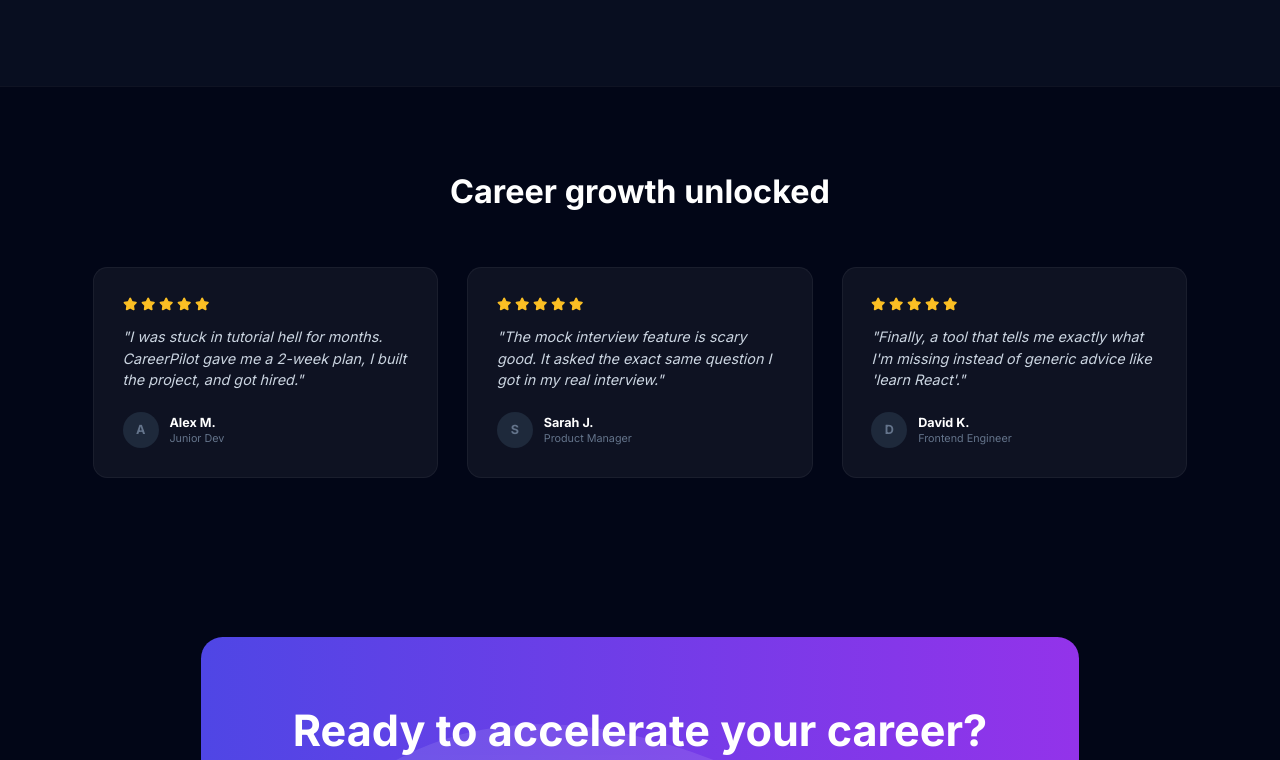
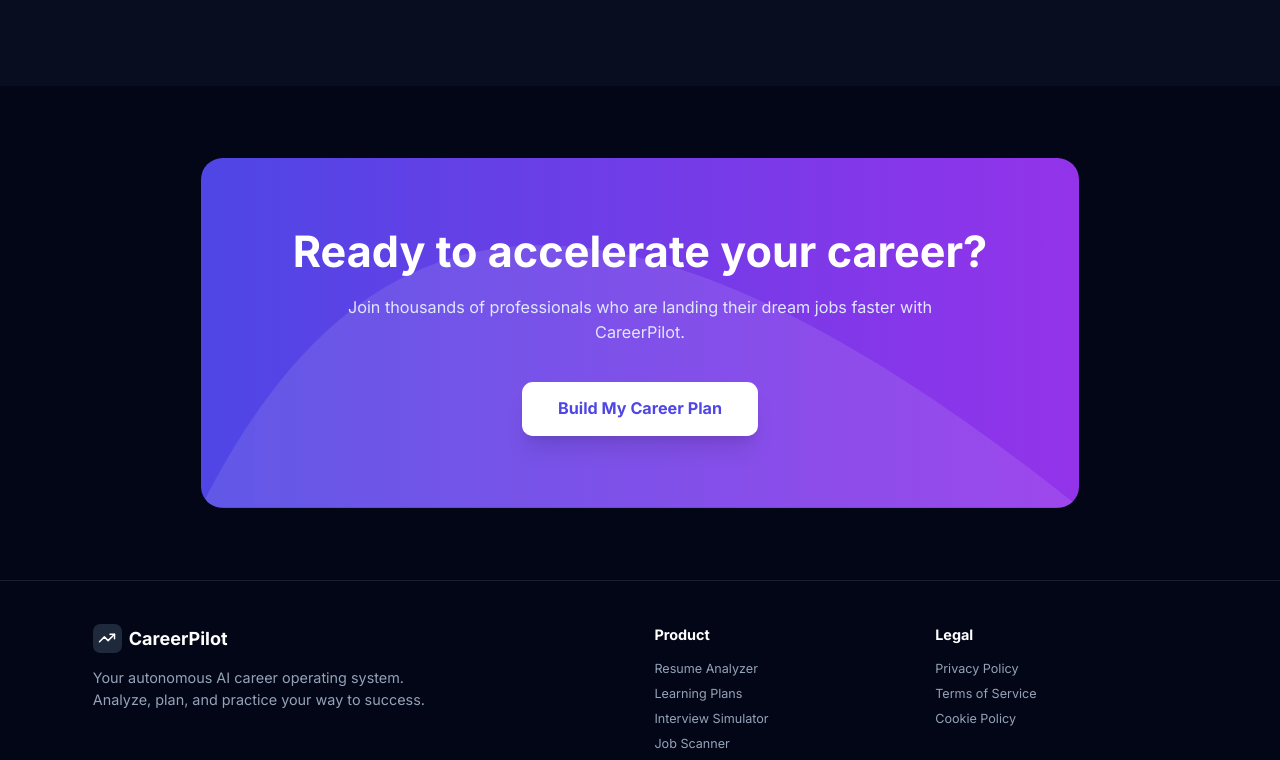
Before and after one commit to varmaleena/Careerpilotaitesting, a React (Vite) app: page / in a window 1280 px wide. Shown: the part 2040-2800 px from the top of the page. Built offline with nearby package versions, Linux system fonts and the light colour scheme.

Commit message:
testimonials removed

```diff
--- a/components/LandingPage.tsx
+++ b/components/LandingPage.tsx
@@ -265,47 +265,7 @@ const LandingPage: React.FC<LandingPageProps> = ({ onGetStarted, onLogin }) => {
             </div>
          </section>
 
-         {/* --- Testimonials --- */}
-         <section id="reviews" className="py-16 sm:py-24 border-t border-white/5">
-            <div className="max-w-7xl mx-auto px-4 sm:px-6 lg:px-8">
-               <h2 className="text-3xl sm:text-4xl font-bold text-center mb-10 sm:mb-16">Career growth unlocked</h2>
-               <div className="grid md:grid-cols-3 gap-6 sm:gap-8">
-                  {[
-                     {
-                        quote: "I was stuck in tutorial hell for months. CareerPilot gave me a 2-week plan, I built the project, and got hired.",
-                        role: "Junior Dev",
-                        name: "Alex M."
-                     },
-                     {
-                        quote: "The mock interview feature is scary good. It asked the exact same question I got in my real interview.",
-                        role: "Product Manager",
-                        name: "Sarah J."
-                     },
-                     {
-                        quote: "Finally, a tool that tells me exactly what I'm missing instead of generic advice like 'learn React'.",
-                        role: "Frontend Engineer",
-                        name: "David K."
-                     }
-                  ].map((t, i) => (
-                     <div key={i} className="bg-white/5 p-6 sm:p-8 rounded-2xl border border-white/5">
-                        <div className="flex space-x-1 text-amber-400 mb-4">
-                           {[1, 2, 3, 4, 5].map(s => <Star key={s} className="w-3 h-3 sm:w-4 sm:h-4 fill-current" />)}
-                        </div>
-                        <p className="text-slate-300 mb-6 italic text-sm sm:text-base">"{t.quote}"</p>
-                        <div className="flex items-center space-x-3">
-                           <div className="w-8 h-8 sm:w-10 sm:h-10 bg-slate-800 rounded-full flex items-center justify-center font-bold text-slate-500 text-xs sm:text-sm">
-                              {t.name[0]}
-                           </div>
-                           <div>
-                              <div className="text-white font-bold text-sm">{t.name}</div>
-                              <div className="text-slate-500 text-xs">{t.role}</div>
-                           </div>
-                        </div>
-                     </div>
-                  ))}
-               </div>
-            </div>
-         </section>
+
 
          {/* --- CTA --- */}
          <section className="py-16 sm:py-20">
```
Also changed, not shown: 1 other file (tests, documents, lock files or other folders).
